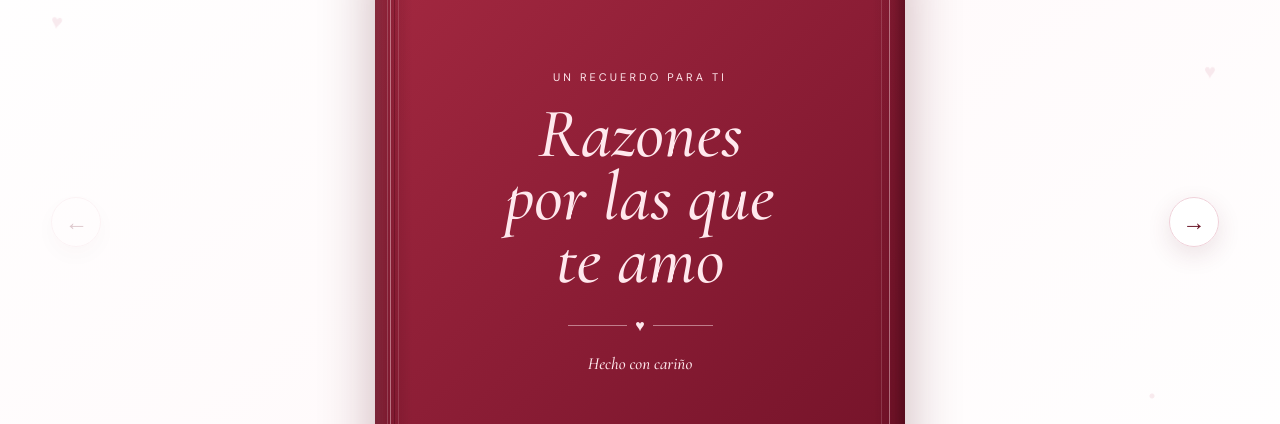
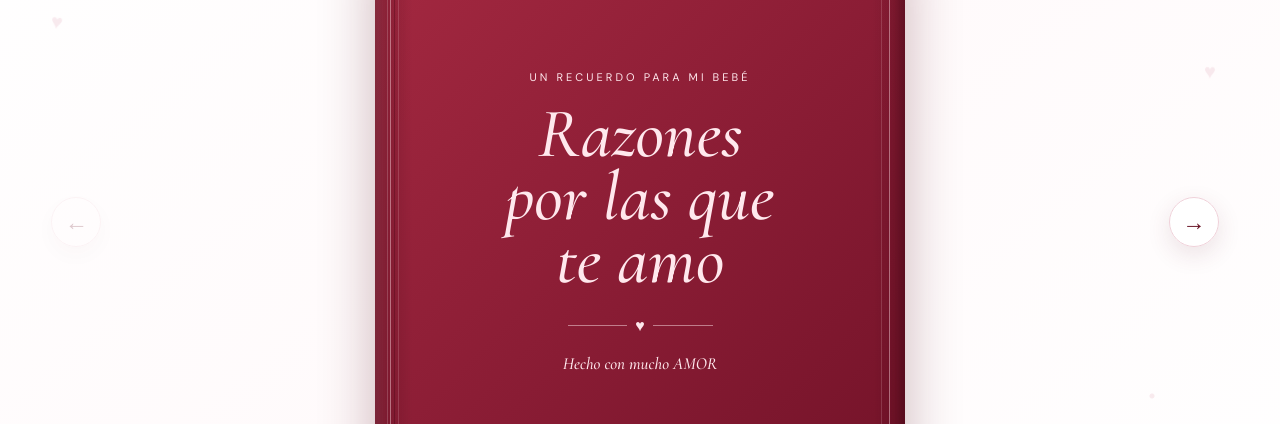
Before and after one commit to carloswildanger/Razones-por-las-que-TE-AMO, a plain HTML site: page index.html in a window 1280 px wide. Shown: the part 180-604 px from the top of the page. Drawn offline with nearby package versions, Linux system fonts and the light colour scheme.

Commit message:
Update index.html

```diff
--- a/index.html
+++ b/index.html
@@ -40,7 +40,7 @@
       <div class="book closed" id="book">
         <div class="shadow"></div>
         <article class="cover">
-          <div class="cover-inner"><span class="cover-heart one">♥</span><p>Un recuerdo para ti</p><h2>Razones por las que te amo</h2><div class="divider">♥</div><span class="cover-note">Hecho con cariño</span><span class="cover-heart two">♥</span></div>
+          <div class="cover-inner"><span class="cover-heart one">♥</span><p>Un recuerdo para mi bebé</p><h2>Razones por las que te amo</h2><div class="divider">♥</div><span class="cover-note">Hecho con mucho AMOR</span><span class="cover-heart two">♥</span></div>
         </article>
         <div class="spread">
           <article class="paper left">
```
